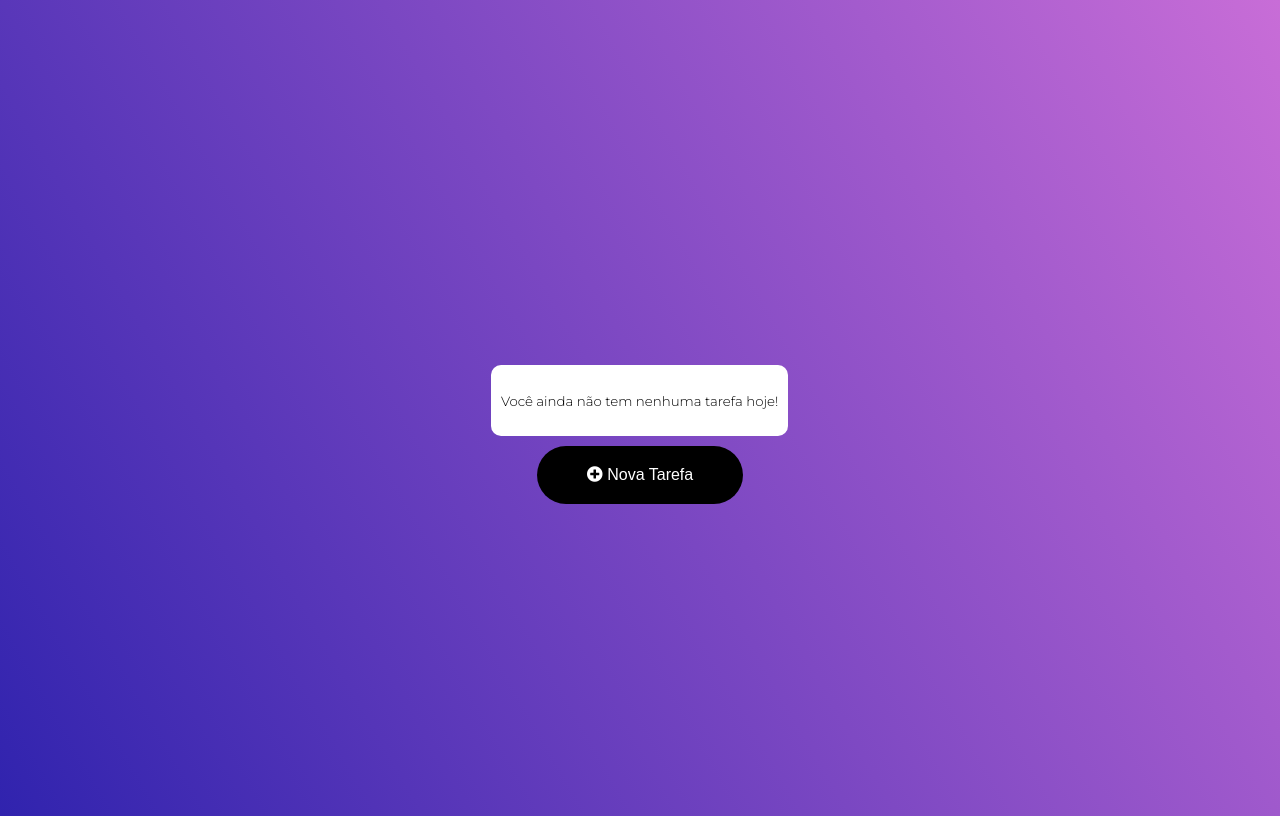
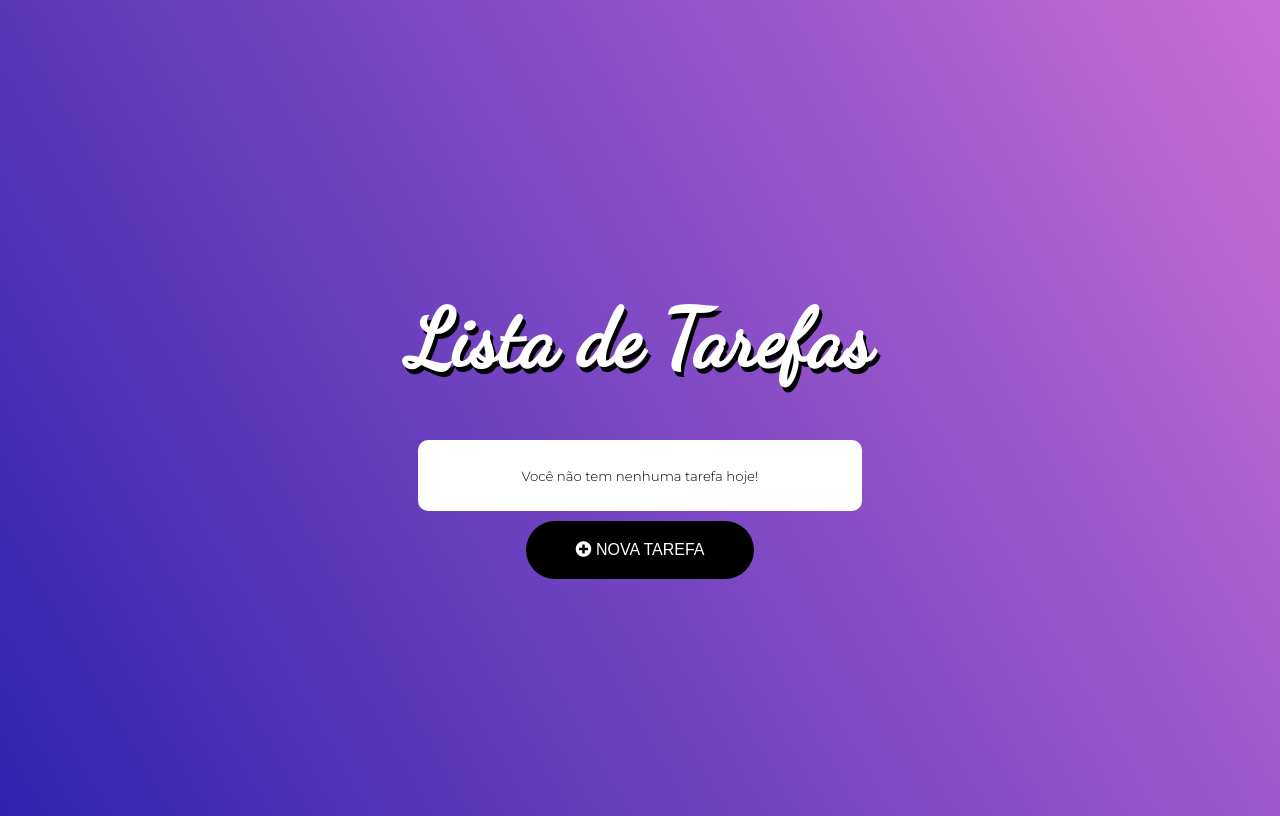
Before and after one commit to tarcisioribeiro-zz/Angular, an Angular app in the folder todo/: page / in a window 1280 px wide. Built offline with nearby package versions, Linux system fonts and the light colour scheme.

Commit message:
Alternando as visualizaçõs.

```diff
--- a/todo/src/app/app.component.html
+++ b/todo/src/app/app.component.html
@@ -1,28 +1,33 @@
-<h1 class="title animated jackInTheBox">{{ title }}</h1>
+<h1 class="title animated jackInTheBox">Lista de Tarefas</h1>
 <ul class="animated flipInX" *ngIf="mode=='list'">
-    <p *ngIf="todos.length==0"><small>Você ainda não tem nenhuma tarefa hoje!</small></p>
-    <li *ngFor="let todo of todos">
-        {{todo.title}} |
-        <button *ngIf="!todo.done" (click)="markAsDone(todo)">Concluir</button> |
-        <button *ngIf="todo.done" (click)="markAsUndone(todo)">Refazer</button> |
-        <button (click)="remove(todo)">Remover</button>
-    </li>
+  <p class="text-center" *ngIf="todos.length==0"><small>Você não tem nenhuma tarefa hoje!</small></p>
+  <li *ngFor="let todo of todos">
+    {{ todo.title }}
+    <button (click)="remove(todo)"><i class="far fa-trash-alt"></i></button>
+    <button *ngIf="!todo.done" (click)="markAsDone(todo)"><i class="far fa-check-circle"></i></button>
+    <button *ngIf="todo.done" (click)="markAsUndone(todo)"><i class="fas fa-check-circle"></i></button>
+  </li>
 </ul>
-<div id="modal" *ngIf="mode=='add'" class='animated flipInX'>
-    <form [formGroup]="form">
-        <fieldset>
-            <label>Tarefa</label>
-            <input type="text" placeholder="Título da Tarefa" maxlength="60" formControlName="title">
-            <small *ngIf="form.controls.title.invalid && !form.controls.title.pristine">Este campo deve conter entre 3 e
-                60 caracteres</small>
-            <button class="button" [disabled]="form.invalid" (click)="add()">Salvar</button>
-        </fieldset>
-    </form>
+
+<div id="modal" *ngIf="mode=='add'" class="animated flipInX">
+  <h1 class="text-center">Nova Tarefa</h1>
+  <form [formGroup]="form">
+    <input type="text" placeholder="Título da Tarefa" maxlength="60" formControlName="title"><br>
+    <small class="danger" *ngIf="form.controls.title.invalid && !form.controls.title.pristine">
+      Este campo deve conter entre 3 e 60caracteres<br>
+    </small>
+    <p class="text-center">
+      <button [disabled]="form.invalid" (click)="add()" class="button"><i class="far fa-save"></i> Salvar</button>
+    </p>
+  </form>
+  <br><br>
 </div>
 
-<button class="add-button animated fadeInUp button" (click)="changemode('add')" *ngIf="mode=='list'"> <i
-        class="fas fa-plus-circle"></i> Nova
-    Tarefa</button>
-
-<button class="add-button animated fadeInUp button" (click)="changemode('list')" *ngIf="mode=='add'"> <i
-        class="fas fa-times"></i> Cancelar</button>
+<button class="add-button animated fadeInUp button" (click)="changeMode('add')" *ngIf="mode=='list'">
+  <i class="fas fa-plus-circle"></i>
+  NOVA TAREFA
+</button>
+<button class="add-button animated fadeInUp button" (click)="changeMode('list')" *ngIf="mode=='add'">
+  <i class="fas fa-times"></i>
+  CANCELAR
+</button>
```
